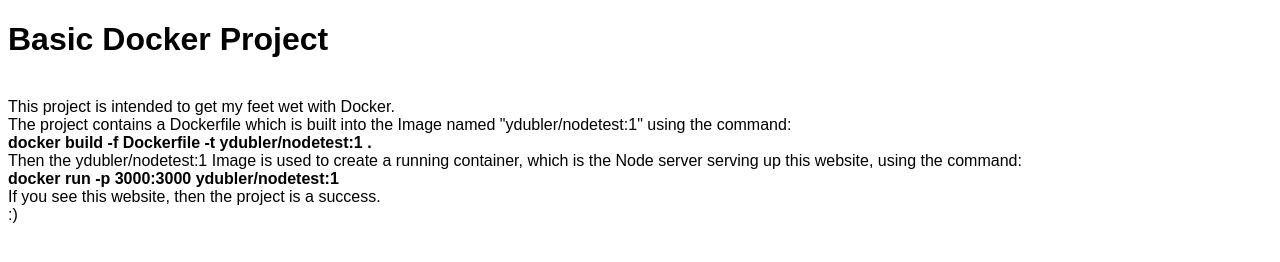
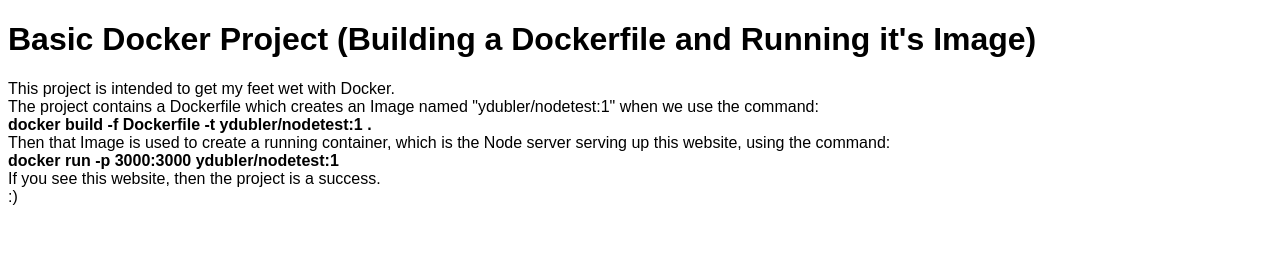
Before and after one commit to maivl/docker-basic, a website built with webpack: page src/index.html in a window 1280 px wide. Built offline with nearby package versions, Linux system fonts and the light colour scheme; a web font is replaced by a local one.

Commit message:
Updates to index.html and index.js

```diff
--- a/src/index.html
+++ b/src/index.html
@@ -18,13 +18,12 @@
   <body>
       <div id="vue-view">
         <h1 v-cloak>{{ appName }}</h1>
-        <br/>
         <div>This project is intended to get my feet wet with Docker.
           <br/>
-          The project contains a Dockerfile which is built into the Image named "ydubler/nodetest:1" using the command:
+          The project contains a Dockerfile which creates an Image named "ydubler/nodetest:1" when we use the command:
           <br/>
           <b>docker build -f Dockerfile -t ydubler/nodetest:1 .</b>
-          <br/>Then the ydubler/nodetest:1 Image is used to create a running container, which is the Node server serving up this website, using the command:
+          <br/>Then that Image is used to create a running container, which is the Node server serving up this website, using the command:
           <br/>
           <b>docker run -p 3000:3000 ydubler/nodetest:1</b>
           <br/>
--- a/src/index.js
+++ b/src/index.js
@@ -1,6 +1,7 @@
 var view = new Vue({
   el: "#vue-view",
   data: {
-    appName: "Basic Docker Project",
+    appName:
+      "Basic Docker Project (Building a Dockerfile and Running it's Image)",
   },
 });
```
